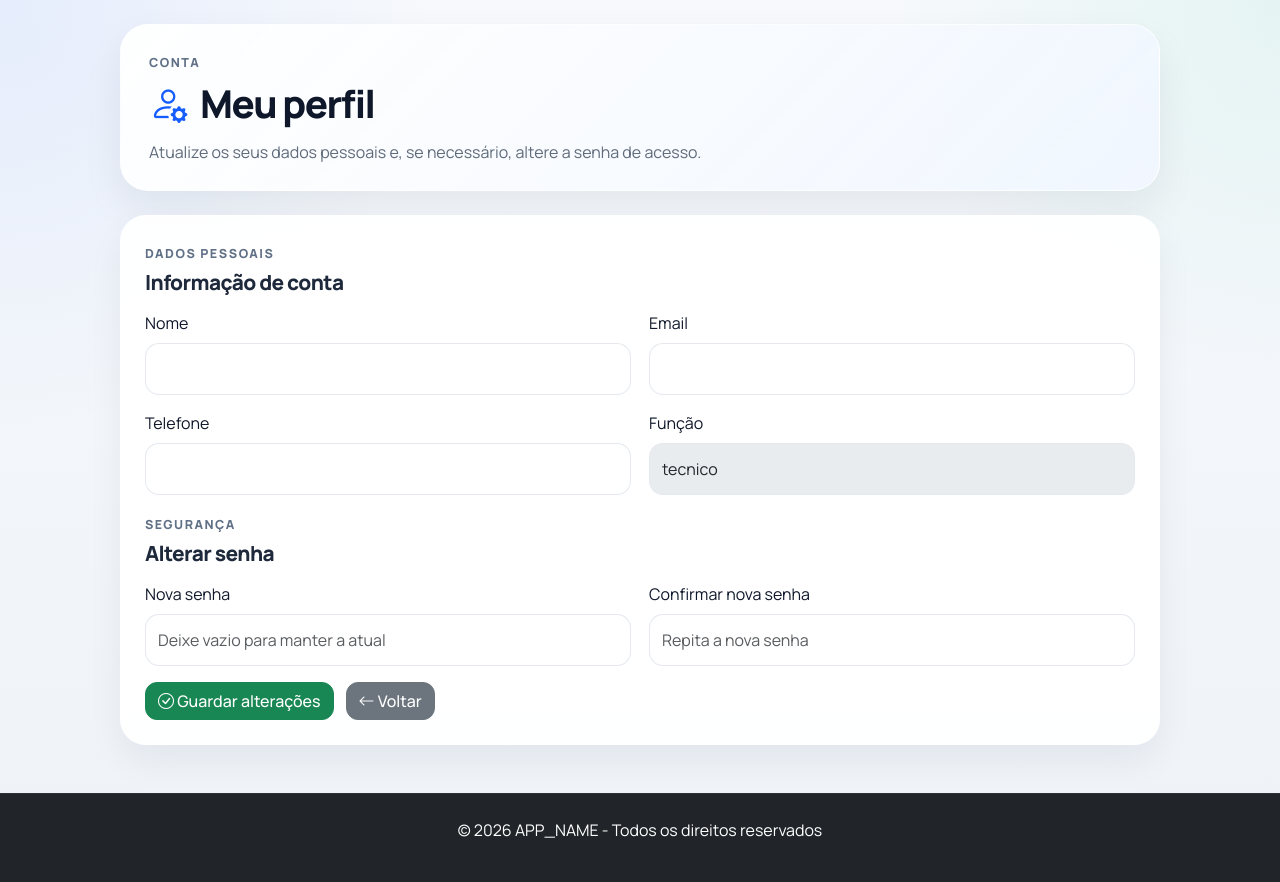
After one commit to ViCor44/sistema-autoprotecao, a PHP site: template app/views/perfil/editar.php in a window 1280 px wide. The commit adds this page. Run offline with PHP 8.4, Linux system fonts and the light colour scheme; the template is opened without the code that fills it, so the values that code supplies are empty; some libraries are stand-ins or nearby versions.

Commit message:
feat: adicionar área de edição do perfil do utilizador

```diff
--- a/app/views/layouts/main.php
+++ b/app/views/layouts/main.php
@@ -56,6 +56,8 @@ $scriptVersion = file_exists(PUBLIC_PATH . DIRECTORY_SEPARATOR . 'js' . DIRECTOR
                                 <i class="bi bi-person-circle"></i> <?php echo $_SESSION['utilizador_nome'] ?? 'Utilizador'; ?>
                             </a>
                             <ul class="dropdown-menu dropdown-menu-end" aria-labelledby="userDropdown">
+                                <li><a class="dropdown-item" href="index.php?controler=perfil&acao=editar"><i class="bi bi-person-gear"></i> Meu perfil</a></li>
+                                <li><hr class="dropdown-divider"></li>
                                 <li><a class="dropdown-item" href="index.php?controler=home&acao=logout"><i class="bi bi-box-arrow-right"></i> Sair</a></li>
                             </ul>
                         </li>
--- /dev/null
+++ b/app/views/perfil/editar.php
@@ -0,0 +1,66 @@
+<section class="page-shell page-shell--narrow">
+    <div class="page-hero compact">
+        <div>
+            <span class="page-hero__eyebrow">Conta</span>
+            <h1><i class="bi bi-person-gear"></i> Meu perfil</h1>
+            <p>Atualize os seus dados pessoais e, se necessário, altere a senha de acesso.</p>
+        </div>
+    </div>
+
+    <form method="POST" action="index.php?controler=perfil&acao=atualizar" class="panel-surface modern-form">
+        <div class="panel-surface__header compact">
+            <div>
+                <span class="panel-surface__eyebrow">Dados pessoais</span>
+                <h2>Informação de conta</h2>
+            </div>
+        </div>
+
+        <div class="form-grid-two">
+            <div class="mb-3">
+                <label for="nome" class="form-label">Nome</label>
+                <input type="text" class="form-control" id="nome" name="nome" value="<?php echo htmlspecialchars($utilizador['nome'] ?? ''); ?>" required>
+            </div>
+
+            <div class="mb-3">
+                <label for="email" class="form-label">Email</label>
+                <input type="email" class="form-control" id="email" name="email" value="<?php echo htmlspecialchars($utilizador['email'] ?? ''); ?>" required>
+            </div>
+        </div>
+
+        <div class="form-grid-two">
+            <div class="mb-3">
+                <label for="telefone" class="form-label">Telefone</label>
+                <input type="text" class="form-control" id="telefone" name="telefone" value="<?php echo htmlspecialchars($utilizador['telefone'] ?? ''); ?>">
+            </div>
+
+            <div class="mb-3">
+                <label class="form-label">Função</label>
+                <input type="text" class="form-control" value="<?php echo htmlspecialchars($utilizador['funcao'] ?? 'tecnico'); ?>" disabled>
+            </div>
+        </div>
+
+        <div class="panel-surface__header compact top-padding">
+            <div>
+                <span class="panel-surface__eyebrow">Segurança</span>
+                <h2>Alterar senha</h2>
+            </div>
+        </div>
+
+        <div class="form-grid-two">
+            <div class="mb-3">
+                <label for="senha_nova" class="form-label">Nova senha</label>
+                <input type="password" class="form-control" id="senha_nova" name="senha_nova" minlength="8" placeholder="Deixe vazio para manter a atual">
+            </div>
+
+            <div class="mb-3">
+                <label for="confirmar_senha" class="form-label">Confirmar nova senha</label>
+                <input type="password" class="form-control" id="confirmar_senha" name="confirmar_senha" minlength="8" placeholder="Repita a nova senha">
+            </div>
+        </div>
+
+        <div class="form-actions-bar">
+            <button type="submit" class="btn btn-success"><i class="bi bi-check-circle"></i> Guardar alterações</button>
+            <a href="index.php" class="btn btn-secondary"><i class="bi bi-arrow-left"></i> Voltar</a>
+        </div>
+    </form>
+</section>
```
Also changed, not shown: app/controllers/PerfilController.php (added, +80 -0 lines), app/models/Utilizador.php (+22 -0 lines).
